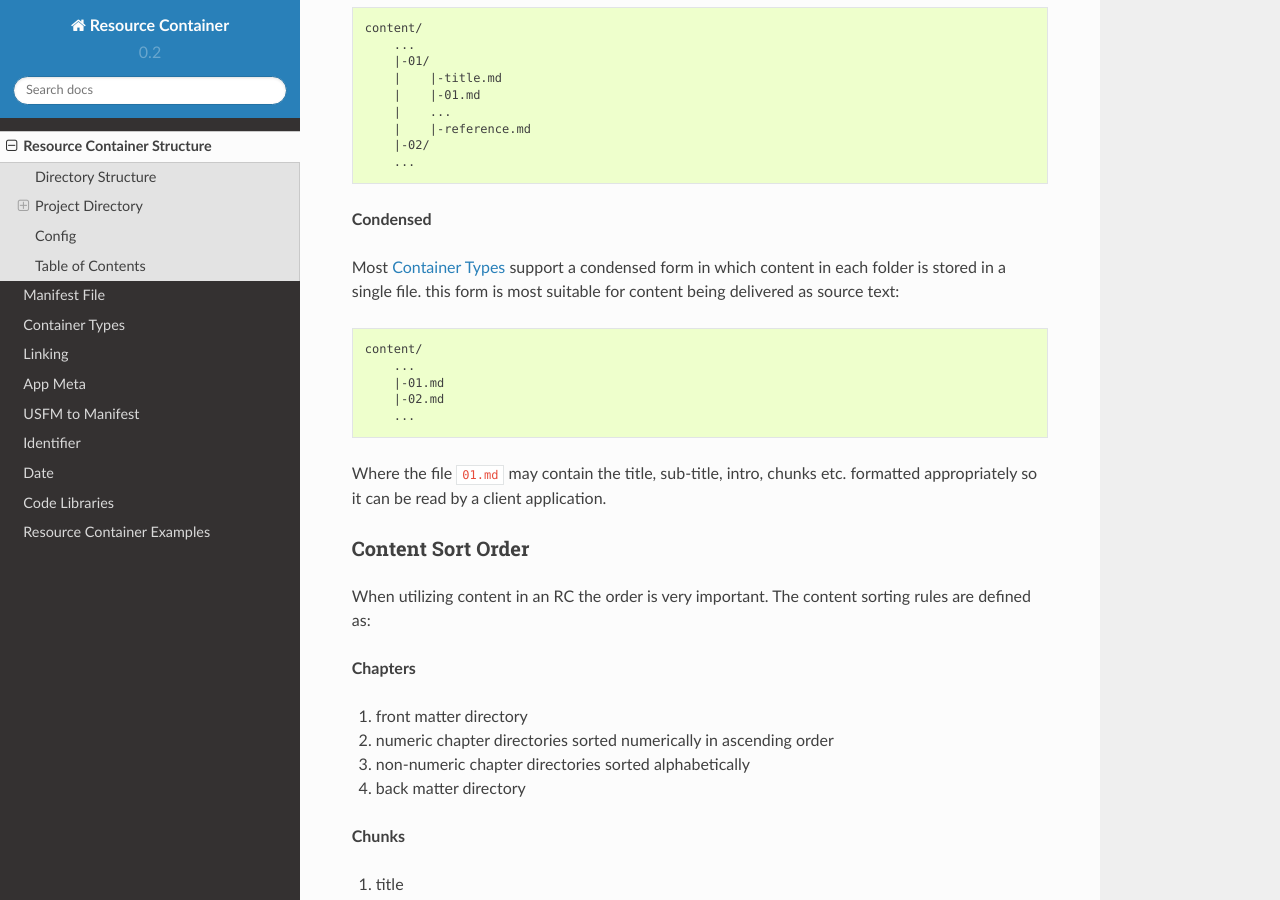
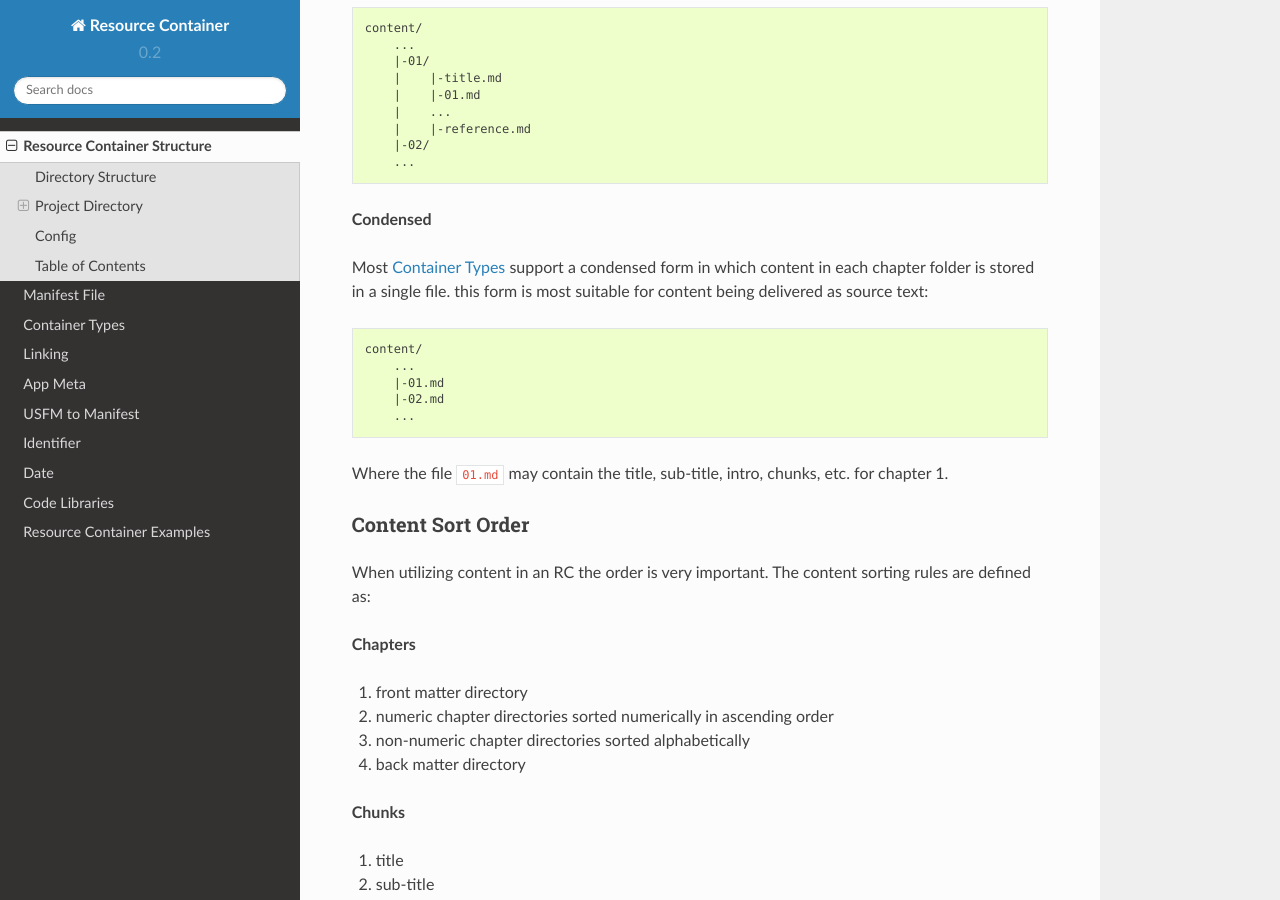
Before and after one commit to unfoldingWord-dev/Resource-Container, a Sphinx documentation site: the page built from docs/structure.rst, in a window 1280 px wide and 900 px high, scrolled down 2637 px. Built offline with Sphinx 7.4.7 and the Read the Docs theme 2.0.0, drawn with Linux system fonts in a browser that asks for light colours.

Commit message:
updated docs for condensed form

```diff
--- a/docs/structure.rst
+++ b/docs/structure.rst
@@ -130,7 +130,7 @@ For example, here's a :ref:`structure-content` that has a chapter 1 folder conta
 
 **Condensed**
 
-Most :ref:`types` support a condensed form in which content in each folder is stored
+Most :ref:`types` support a condensed form in which content in each chapter folder is stored
 in a single file.
 this form is most suitable for content being delivered as source text:
 
@@ -142,8 +142,7 @@ this form is most suitable for content being delivered as source text:
         |-02.md
         ...
 
-Where the file ``01.md`` may contain the title, sub-title, intro, chunks etc. formatted appropriately so it can
-be read by a client application.
+Where the file ``01.md`` may contain the title, sub-title, intro, chunks, etc. for chapter 1.
 
 .. _structure-content-sort:
 
```
